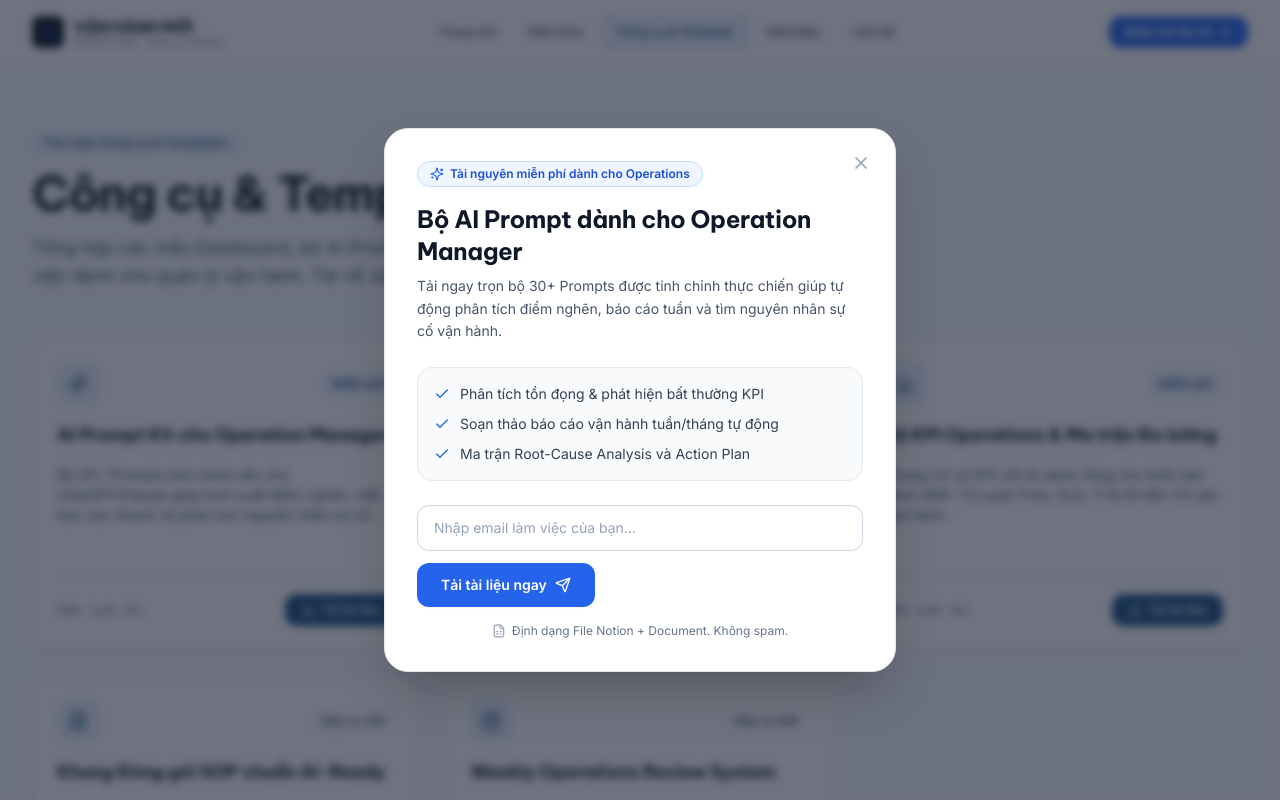
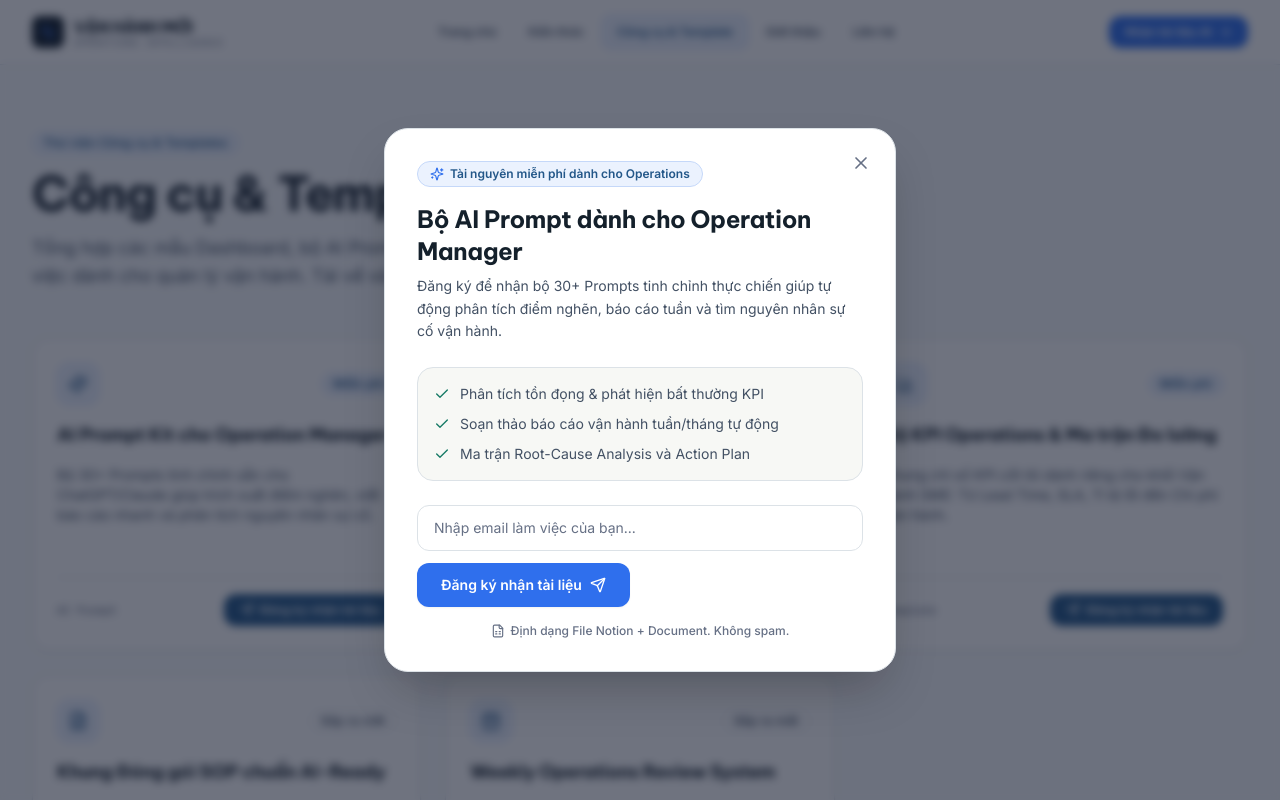
Before and after one commit to tuanbond93/vhm, a Next.js app: page /cong-cu in a window 1280 px wide. Both pictures are taken after a click on the button "Nhận tài liệu AI". Shown: the top 800 px of the page. Built offline with nearby package versions, Linux system fonts and the light colour scheme.

Commit message:
fix(trust): remove fabricated download counts and refine CTAs for truthful registration

```diff
--- a/src/app/page.tsx
+++ b/src/app/page.tsx
@@ -6,9 +6,9 @@ import {
   CheckCircle2,
   Download,
   ChevronRight,
-  ShieldCheck,
   Activity,
   Clock,
+  Send,
 } from 'lucide-react';
 import { Badge } from '@/components/Badge';
 import { LeadCaptureForm } from '@/components/LeadCaptureForm';
@@ -267,7 +267,7 @@ export default function HomePage() {
               Công cụ, Templates & Prompt Kits
             </h2>
             <p className="text-[#435164] text-sm mt-1">
-              Tải về và áp dụng trực tiếp vào công việc quản lý vận hành hàng ngày.
+              Đăng ký nhận tài liệu và áp dụng vào công việc quản lý vận hành.
             </p>
           </div>
           <Link
@@ -290,11 +290,9 @@ export default function HomePage() {
                   <Badge variant={tool.badge === 'Miễn phí' ? 'accent' : 'outline'}>
                     {tool.badge}
                   </Badge>
-                  {tool.downloadsCount && (
-                    <span className="text-[11px] text-[#667085] font-mono font-medium">
-                      {tool.downloadsCount}
-                    </span>
-                  )}
+                  <span className="text-[11px] text-[#667085] font-mono font-medium">
+                    {tool.category}
+                  </span>
                 </div>
                 <h3 className="text-base font-bold text-[#14202B]">
                   {tool.title}
@@ -309,8 +307,8 @@ export default function HomePage() {
                   href="/cong-cu"
                   className="w-full inline-flex items-center justify-center gap-1.5 bg-[#235789] hover:bg-[#1B456D] text-white text-xs font-semibold py-2.5 px-3 rounded-xl transition-colors shadow-sm"
                 >
-                  <Download className="w-3.5 h-3.5" />
-                  <span>Tải về / Xem chi tiết</span>
+                  <Send className="w-3.5 h-3.5" />
+                  <span>Đăng ký nhận tài liệu</span>
                 </Link>
               </div>
             </div>
@@ -368,7 +366,7 @@ export default function HomePage() {
               Bộ AI Prompt dành riêng cho Operation Manager
             </h2>
             <p className="text-slate-300 text-sm leading-relaxed">
-              Tải miễn phí bộ 30+ Prompts đóng gói sẵn giúp tự động phân tích điểm nghẽn, tổng hợp báo cáo và lên kế hoạch xử lý sự cố trong vài phút.
+              Đăng ký nhận bộ 30+ Prompts đóng gói sẵn giúp tự động phân tích điểm nghẽn, tổng hợp báo cáo và lên kế hoạch xử lý sự cố trong vài phút.
             </p>
             <ul className="space-y-2 text-xs text-slate-300">
               <li className="flex items-center gap-2">
@@ -388,11 +386,11 @@ export default function HomePage() {
             </h3>
             <LeadCaptureForm
               source="homepage_bottom_lead_magnet"
-              buttonText="Nhận ngay"
+              buttonText="Đăng ký ngay"
               compact={true}
             />
             <p className="text-[11px] text-[#667085] text-center">
-              Nhận link tải file trực tiếp. Không spam quảng cáo.
+              Nhận thông báo khi tài liệu phát hành. Không spam.
             </p>
           </div>
 
--- a/src/components/LeadCaptureForm.tsx
+++ b/src/components/LeadCaptureForm.tsx
@@ -15,7 +15,7 @@ interface LeadCaptureFormProps {
 
 export function LeadCaptureForm({
   source = 'homepage_newsletter',
-  buttonText = 'Nhận tài liệu',
+  buttonText = 'Đăng ký nhận tài liệu',
   placeholder = 'Nhập email làm việc của bạn...',
   className = '',
   compact = false,
@@ -60,14 +60,14 @@ export function LeadCaptureForm({
             }}
             placeholder={placeholder}
             disabled={status === 'loading'}
-            className="w-full bg-white border border-slate-300 focus:border-blue-600 focus:ring-1 focus:ring-blue-600 rounded-xl px-4 py-3 text-sm text-slate-900 placeholder-slate-400 outline-none transition-all disabled:opacity-50"
+            className="w-full bg-white border border-[#DCE2E7] focus:border-[#2F6FED] focus:ring-1 focus:ring-[#2F6FED] rounded-xl px-4 py-3 text-sm text-[#14202B] placeholder-[#667085] outline-none transition-all disabled:opacity-50"
             required
           />
         </div>
         <button
           type="submit"
           disabled={status === 'loading'}
-          className="inline-flex items-center justify-center gap-2 bg-blue-600 hover:bg-blue-700 text-white font-semibold px-6 py-3 rounded-xl text-sm transition-all shadow-sm active:scale-[0.98] disabled:opacity-50 whitespace-nowrap cursor-pointer"
+          className="inline-flex items-center justify-center gap-2 bg-[#2F6FED] hover:bg-[#1D5BD8] text-white font-semibold px-6 py-3 rounded-xl text-sm transition-all shadow-sm active:scale-[0.98] disabled:opacity-50 whitespace-nowrap cursor-pointer"
         >
           {status === 'loading' ? (
             <>
@@ -84,15 +84,15 @@ export function LeadCaptureForm({
       </form>
 
       {status === 'success' && (
-        <div className="mt-3 flex items-start gap-2 text-emerald-800 text-xs bg-emerald-50 border border-emerald-200 p-3 rounded-xl">
-          <CheckCircle2 className="w-4 h-4 shrink-0 mt-0.5 text-emerald-600" />
+        <div className="mt-3 flex items-start gap-2 text-[#167A65] text-xs bg-[#E8F5F2] border border-[#BDE3DA] p-3 rounded-xl">
+          <CheckCircle2 className="w-4 h-4 shrink-0 mt-0.5 text-[#167A65]" />
           <span>{message}</span>
         </div>
       )}
 
       {status === 'error' && (
-        <div className="mt-3 flex items-start gap-2 text-amber-800 text-xs bg-amber-50 border border-amber-200 p-3 rounded-xl">
-          <AlertCircle className="w-4 h-4 shrink-0 mt-0.5 text-amber-600" />
+        <div className="mt-3 flex items-start gap-2 text-[#C47A16] text-xs bg-[#FEF5E7] border border-[#F9E2C1] p-3 rounded-xl">
+          <AlertCircle className="w-4 h-4 shrink-0 mt-0.5 text-[#C47A16]" />
           <span>{message}</span>
         </div>
       )}
--- a/src/components/LeadMagnetModal.tsx
+++ b/src/components/LeadMagnetModal.tsx
@@ -14,43 +14,43 @@ export function LeadMagnetModal({ isOpen, onClose, title }: LeadMagnetModalProps
   if (!isOpen) return null;
 
   return (
-    <div className="fixed inset-0 z-50 flex items-center justify-center p-4 bg-slate-900/60 backdrop-blur-sm animate-fadeIn">
-      <div className="relative w-full max-w-lg bg-white border border-slate-200 rounded-3xl p-6 sm:p-8 shadow-2xl overflow-hidden">
+    <div className="fixed inset-0 z-50 flex items-center justify-center p-4 bg-[#0F172A]/60 backdrop-blur-sm animate-fadeIn">
+      <div className="relative w-full max-w-lg bg-white border border-[#DCE2E7] rounded-3xl p-6 sm:p-8 shadow-2xl overflow-hidden">
         {/* Close Button */}
         <button
           onClick={onClose}
-          className="absolute top-4 right-4 text-slate-400 hover:text-slate-600 p-2 rounded-lg hover:bg-slate-100 transition-colors cursor-pointer"
+          className="absolute top-4 right-4 text-[#667085] hover:text-[#14202B] p-2 rounded-lg hover:bg-[#F7F8F5] transition-colors cursor-pointer"
           aria-label="Đóng"
         >
           <X className="w-5 h-5" />
         </button>
 
         {/* Top Badge */}
-        <div className="inline-flex items-center gap-1.5 px-3 py-1 rounded-full bg-blue-50 border border-blue-200 text-blue-700 text-xs font-semibold mb-4">
-          <Sparkles className="w-3.5 h-3.5 text-blue-600" />
+        <div className="inline-flex items-center gap-1.5 px-3 py-1 rounded-full bg-[#EBF2FE] border border-[#C5D8F9] text-[#235789] text-xs font-semibold mb-4">
+          <Sparkles className="w-3.5 h-3.5 text-[#2F6FED]" />
           <span>Tài nguyên miễn phí dành cho Operations</span>
         </div>
 
         {/* Title & Description */}
-        <h3 className="text-xl sm:text-2xl font-bold text-slate-900 mb-2">
+        <h3 className="text-xl sm:text-2xl font-bold text-[#14202B] mb-2">
           {title || 'Bộ AI Prompt dành cho Operation Manager'}
         </h3>
-        <p className="text-slate-600 text-sm mb-6 leading-relaxed">
-          Tải ngay trọn bộ 30+ Prompts được tinh chỉnh thực chiến giúp tự động phân tích điểm nghẽn, báo cáo tuần và tìm nguyên nhân sự cố vận hành.
+        <p className="text-[#435164] text-sm mb-6 leading-relaxed">
+          Đăng ký để nhận bộ 30+ Prompts tinh chỉnh thực chiến giúp tự động phân tích điểm nghẽn, báo cáo tuần và tìm nguyên nhân sự cố vận hành.
         </p>
 
         {/* Value Bullet points */}
-        <div className="space-y-2.5 mb-6 text-sm text-slate-700 bg-slate-50 p-4 rounded-2xl border border-slate-200/80">
+        <div className="space-y-2.5 mb-6 text-sm text-[#435164] bg-[#F7F8F5] p-4 rounded-2xl border border-[#DCE2E7]">
           <div className="flex items-center gap-2.5">
-            <Check className="w-4 h-4 text-blue-600 shrink-0" />
+            <Check className="w-4 h-4 text-[#167A65] shrink-0" />
             <span>Phân tích tồn đọng & phát hiện bất thường KPI</span>
           </div>
           <div className="flex items-center gap-2.5">
-            <Check className="w-4 h-4 text-blue-600 shrink-0" />
+            <Check className="w-4 h-4 text-[#167A65] shrink-0" />
             <span>Soạn thảo báo cáo vận hành tuần/tháng tự động</span>
           </div>
           <div className="flex items-center gap-2.5">
-            <Check className="w-4 h-4 text-blue-600 shrink-0" />
+            <Check className="w-4 h-4 text-[#167A65] shrink-0" />
             <span>Ma trận Root-Cause Analysis và Action Plan</span>
           </div>
         </div>
@@ -58,12 +58,12 @@ export function LeadMagnetModal({ isOpen, onClose, title }: LeadMagnetModalProps
         {/* Form */}
         <LeadCaptureForm
           source="modal_lead_magnet"
-          buttonText="Tải tài liệu ngay"
+          buttonText="Đăng ký nhận tài liệu"
           compact={true}
         />
 
-        <p className="mt-4 text-center text-xs text-slate-500 flex items-center justify-center gap-1.5">
-          <FileSpreadsheet className="w-3.5 h-3.5 text-slate-400" />
+        <p className="mt-4 text-center text-xs text-[#667085] flex items-center justify-center gap-1.5 font-medium">
+          <FileSpreadsheet className="w-3.5 h-3.5 text-[#667085]" />
           <span>Định dạng File Notion + Document. Không spam.</span>
         </p>
       </div>
--- a/src/components/ToolsCatalog.tsx
+++ b/src/components/ToolsCatalog.tsx
@@ -1,7 +1,7 @@
 'use client';
 
 import React, { useState } from 'react';
-import { Download, Sparkles, LayoutDashboard, FileText, BarChart3, CalendarCheck } from 'lucide-react';
+import { Sparkles, LayoutDashboard, FileText, BarChart3, CalendarCheck, Send } from 'lucide-react';
 import { Badge } from '@/components/Badge';
 import { LeadMagnetModal } from '@/components/LeadMagnetModal';
 import { TOOLS_DATA } from '@/lib/data';
@@ -56,22 +56,16 @@ export function ToolsCatalog() {
             </div>
 
             <div className="pt-4 border-t border-[#DCE2E7] flex items-center justify-between gap-4">
-              {tool.downloadsCount ? (
-                <span className="text-[11px] text-[#667085] font-mono font-medium">
-                  {tool.downloadsCount}
-                </span>
-              ) : (
-                <span className="text-[11px] text-[#667085] font-mono font-medium">
-                  Chuẩn bị ra mắt
-                </span>
-              )}
+              <span className="text-[11px] text-[#667085] font-mono font-medium">
+                {tool.category}
+              </span>
 
               <button
                 onClick={() => setSelectedToolTitle(tool.title)}
                 className="inline-flex items-center gap-1.5 bg-[#235789] hover:bg-[#1B456D] text-white text-xs font-semibold px-4 py-2 rounded-xl transition-colors cursor-pointer shadow-sm"
               >
-                <Download className="w-3.5 h-3.5" />
-                <span>{tool.badge === 'Sắp ra mắt' ? 'Đăng ký nhận trước' : 'Tải tài liệu'}</span>
+                <Send className="w-3.5 h-3.5" />
+                <span>{tool.badge === 'Sắp ra mắt' ? 'Đăng ký nhận trước' : 'Đăng ký nhận tài liệu'}</span>
               </button>
             </div>
           </div>
--- a/src/lib/data.ts
+++ b/src/lib/data.ts
@@ -14,7 +14,6 @@ export interface ToolItem {
   description: string;
   category: 'Dashboard' | 'AI Prompt' | 'Template' | 'Checklist';
   badge: 'Miễn phí' | 'Sắp ra mắt' | 'Nổi bật';
-  downloadsCount?: string;
   iconName: string;
 }
 
@@ -158,7 +157,6 @@ export const TOOLS_DATA: ToolItem[] = [
     description: 'Bộ 30+ Prompts tinh chỉnh sẵn cho ChatGPT/Claude giúp trích xuất điểm nghẽn, viết báo cáo nhanh và phân tích nguyên nhân sự cố.',
     category: 'AI Prompt',
     badge: 'Miễn phí',
-    downloadsCount: '500+ lượt tải',
     iconName: 'Sparkles'
   },
   {
@@ -167,7 +165,6 @@ export const TOOLS_DATA: ToolItem[] = [
     description: 'Mẫu Dashboard theo dõi KPI, tiến độ công việc và cảnh báo sự cố được tối ưu giao diện trên Notion / Looker Studio.',
     category: 'Dashboard',
     badge: 'Miễn phí',
-    downloadsCount: '350+ lượt tải',
     iconName: 'LayoutDashboard'
   },
   {
@@ -176,7 +173,6 @@ export const TOOLS_DATA: ToolItem[] = [
     description: 'Khung chỉ số KPI cốt lõi dành riêng cho khối Vận hành SME: Từ Lead Time, SLA, Tỉ lệ lỗi đến Chi phí vận hành.',
     category: 'Template',
     badge: 'Miễn phí',
-    downloadsCount: '280+ lượt tải',
     iconName: 'BarChart3'
   },
   {
```
